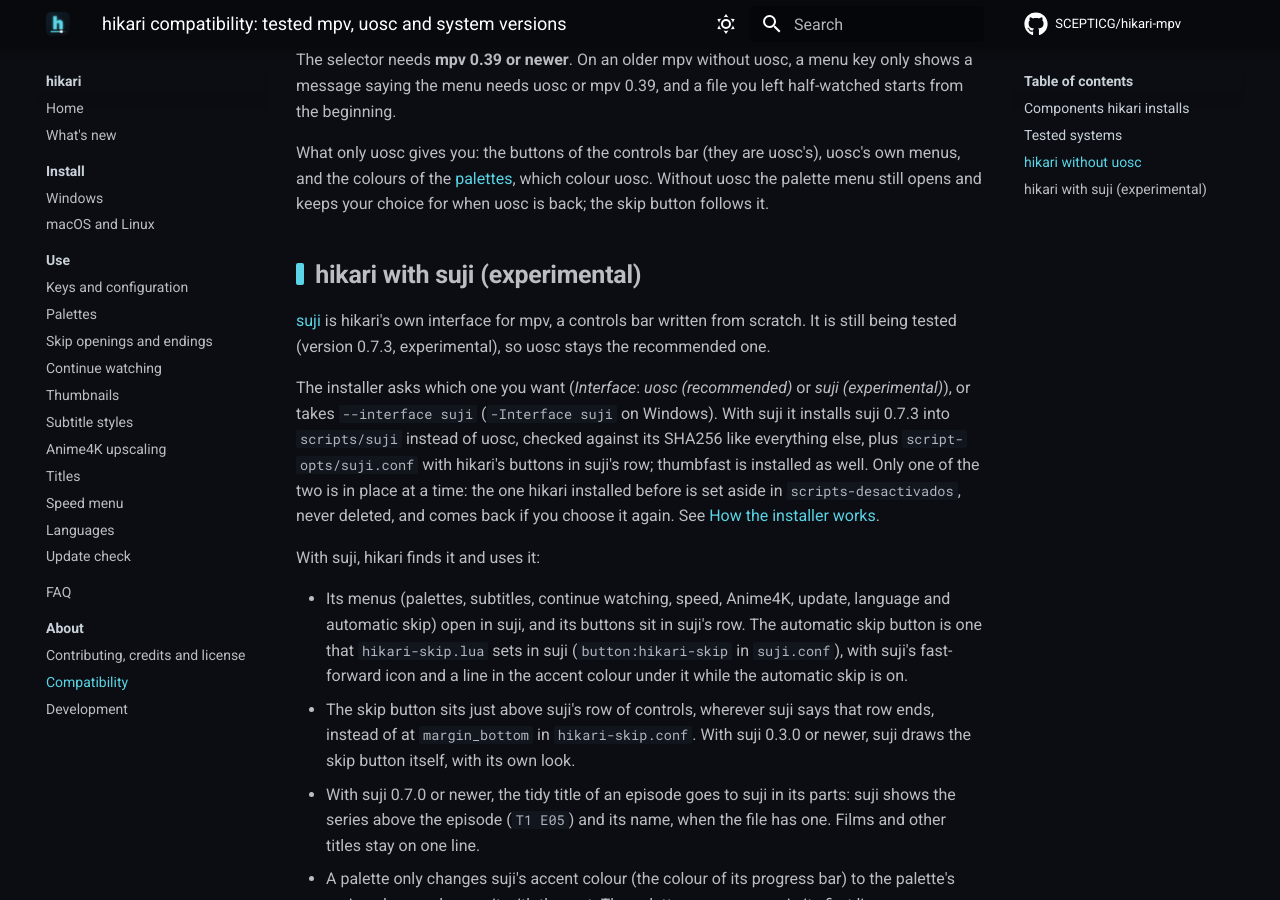
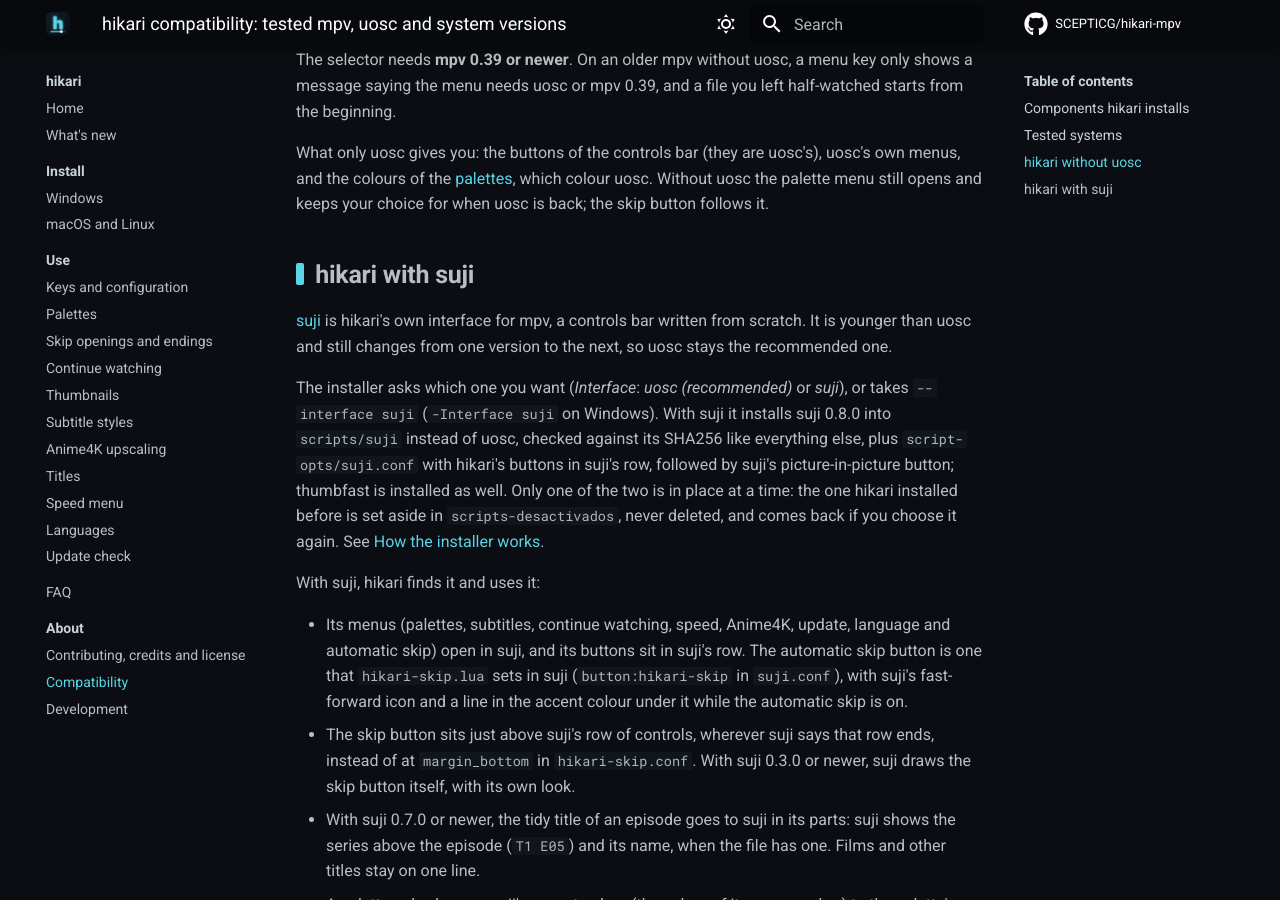
Before and after one commit to SCEPTICG/hikari-mpv, an MkDocs documentation site: the page built from docs/compatibility.md, in a window 1280 px wide and 900 px high, scrolled down 1457 px. Built offline with MkDocs 1.6.1 and Material for MkDocs 9.7.7, drawn with Linux system fonts in a browser that asks for light colours; comment, search, counter and statistics services are not loaded; some of the changed text lies outside the part shown.

Commit message:
suji 0.8.0: picture in picture (pip button before fullscreen in hikari's row); suji is no longer called experimental, uosc stays the recommended one

```diff
--- a/docs/compatibility.md
+++ b/docs/compatibility.md
@@ -12,7 +12,7 @@ The installer always downloads these exact versions and checks each one against
 | Component | Version |
 | --- | --- |
 | [uosc](https://github.com/tomasklaen/uosc) | 5.13.0 |
-| [suji](https://github.com/SCEPTICG/suji) (instead of uosc, experimental) | 0.7.3 |
+| [suji](https://github.com/SCEPTICG/suji) (instead of uosc) | 0.8.0 |
 | [thumbfast](https://github.com/po5/thumbfast) | commit `0f711de` |
 | [Anime4K](https://github.com/bloc97/Anime4K) (optional) | 4.0.1 |
 
@@ -32,7 +32,7 @@ uosc 5.13 itself needs mpv 0.33 or newer. hikari is only tested with the recent
 
 ## hikari without uosc
 
-The installer installs uosc unless you choose [suji](#hikari-with-suji-experimental), and hikari is made to sit on top of it. If uosc is not there anyway (you moved `scripts/uosc` away, or another OSC took its place), hikari keeps working:
+The installer installs uosc unless you choose [suji](#hikari-with-suji), and hikari is made to sit on top of it. If uosc is not there anyway (you moved `scripts/uosc` away, or another OSC took its place), hikari keeps working:
 
 - Its menus open in mpv's own selector instead of uosc's menus: `Alt+p` (palettes), `Alt+t` (subtitles), `Alt+r` (continue watching), `Alt+u` (update), `Alt+l` (language) and `Alt+S` (automatic skip). Type to filter, use the arrow keys and `Enter` to pick, `Esc` to close. The speed and Anime4K menus only have a button in uosc's bar; to reach them without uosc, bind `script-binding hikari_speed/open-menu` and `script-binding hikari_upscale/open-menu` to keys of your own in `input.conf` (the `Ctrl+1`...`Ctrl+0` Anime4K keys work as always).
 - The [continue watching](features/resume.md) question shows in that selector too; `Esc` starts from the beginning.
@@ -42,11 +42,11 @@ The selector needs **mpv 0.39 or newer**. On an older mpv without uosc, a menu k
 
 What only uosc gives you: the buttons of the controls bar (they are uosc's), uosc's own menus, and the colours of the [palettes](features/palettes.md), which colour uosc. Without uosc the palette menu still opens and keeps your choice for when uosc is back; the skip button follows it.
 
-## hikari with suji (experimental)
+## hikari with suji
 
-[suji](https://github.com/SCEPTICG/suji) is hikari's own interface for mpv, a controls bar written from scratch. It is still being tested (version 0.7.3, experimental), so uosc stays the recommended one.
+[suji](https://github.com/SCEPTICG/suji) is hikari's own interface for mpv, a controls bar written from scratch. It is younger than uosc and still changes from one version to the next, so uosc stays the recommended one.
 
-The installer asks which one you want (*Interface*: *uosc (recommended)* or *suji (experimental)*), or takes `--interface suji` (`-Interface suji` on Windows). With suji it installs suji 0.7.3 into `scripts/suji` instead of uosc, checked against its SHA256 like everything else, plus `script-opts/suji.conf` with hikari's buttons in suji's row; thumbfast is installed as well. Only one of the two is in place at a time: the one hikari installed before is set aside in `scripts-desactivados`, never deleted, and comes back if you choose it again. See [How the installer works](install/windows.md#how-the-installer-works).
+The installer asks which one you want (*Interface*: *uosc (recommended)* or *suji*), or takes `--interface suji` (`-Interface suji` on Windows). With suji it installs suji 0.8.0 into `scripts/suji` instead of uosc, checked against its SHA256 like everything else, plus `script-opts/suji.conf` with hikari's buttons in suji's row, followed by suji's picture-in-picture button; thumbfast is installed as well. Only one of the two is in place at a time: the one hikari installed before is set aside in `scripts-desactivados`, never deleted, and comes back if you choose it again. See [How the installer works](install/windows.md#how-the-installer-works).
 
 With suji, hikari finds it and uses it:
 
```
Also changed, not shown: README.md (+1 -1 lines), docs/features/skip.md (+1 -1 lines), docs/install/macos-linux.md (+2 -2 lines), docs/install/windows.md (+3 -3 lines), docs/usage.md (+1 -1 lines), 5 other files.
